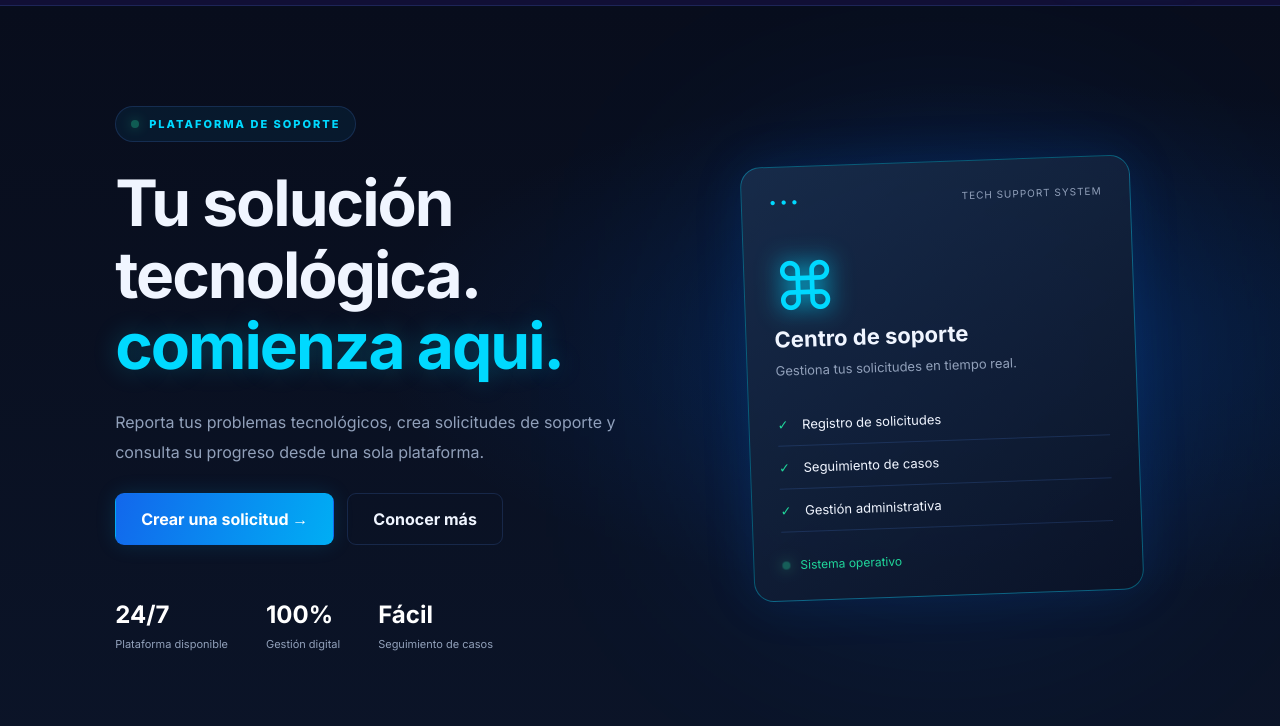
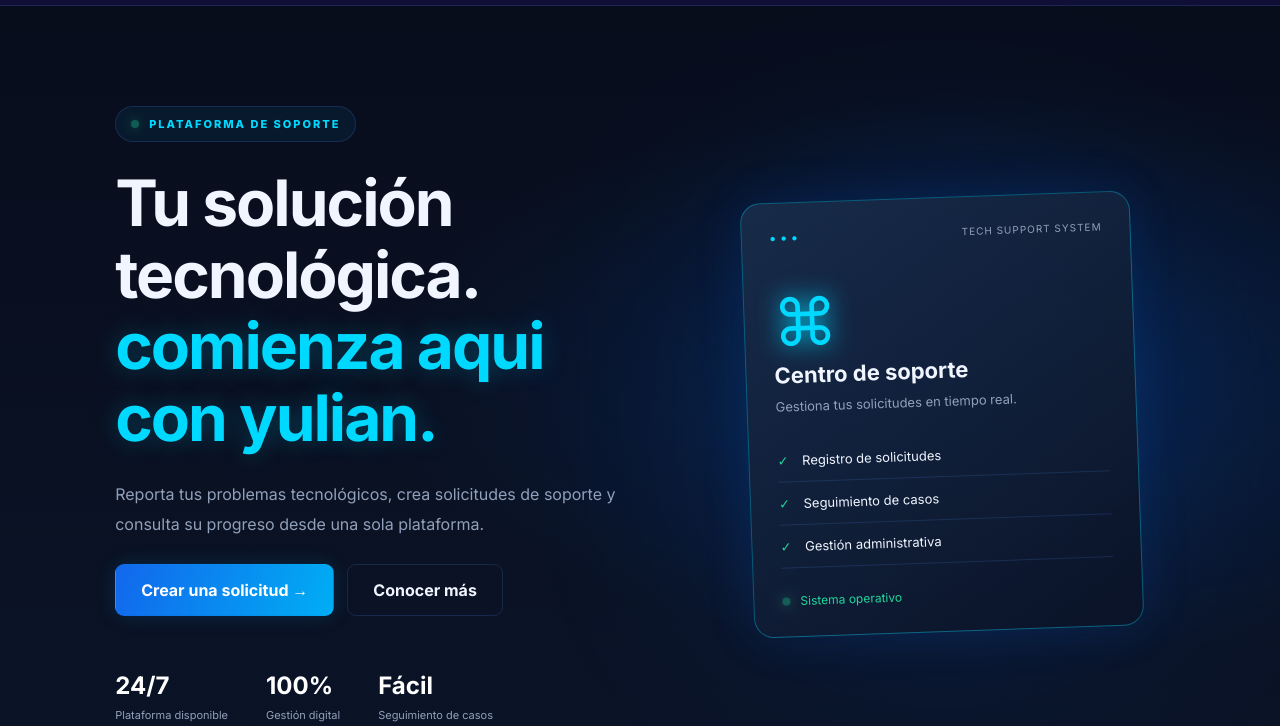
Before and after one commit to julonlondres-hash/tecny-soport, a plain HTML site: page index.html in a window 1280 px wide. Shown: the part 74-800 px from the top of the page. Drawn offline with Linux system fonts and the light colour scheme; a script that the page names is missing.

Commit message:
Actualizacion

```diff
--- a/index.html
+++ b/index.html
@@ -41,7 +41,7 @@
 
                 <h1>
                     Tu solución tecnológica.
-                    <span>comienza aqui.</span>
+                    <span>comienza aqui con yulian.</span>
                 </h1>
 
                 <p>
```
Also changed, not shown: ga.html (added, +15 -0 lines).
